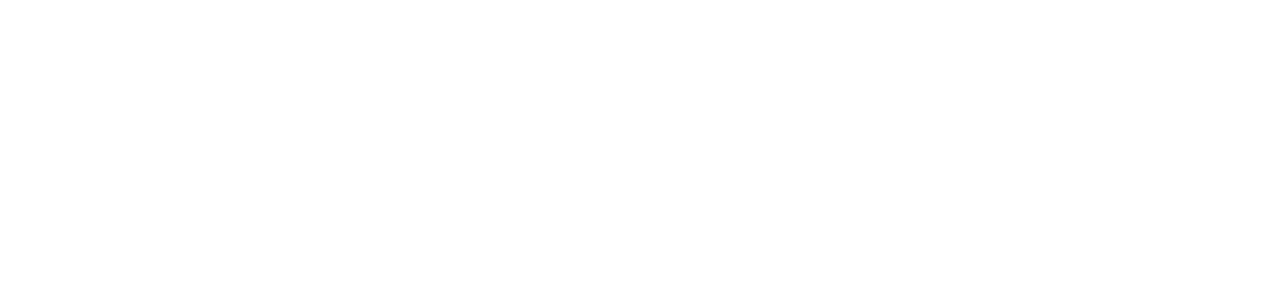
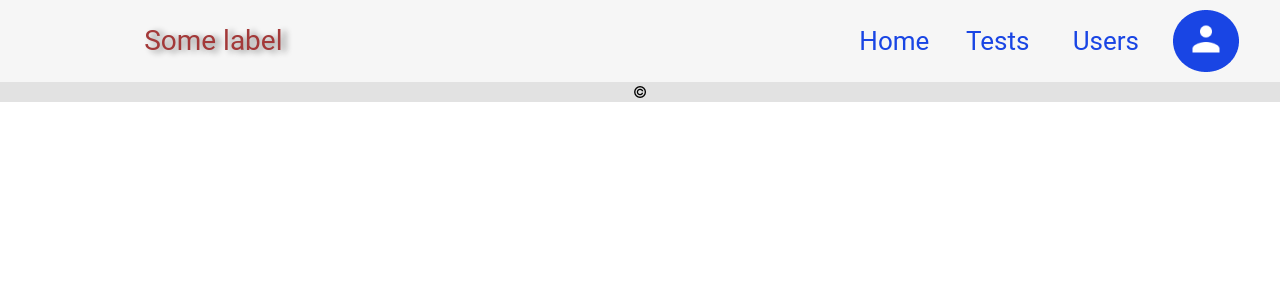
Before and after one commit to Enyazabi/diploma, a React (Create React App) app: page / in a window 1280 px wide. Shown: the top 300 px of the page. Built offline with nearby package versions, Linux system fonts and the light colour scheme.

Commit message:
Footer component was created

```diff
--- a/src/App.js
+++ b/src/App.js
@@ -1,14 +1,15 @@
-
 import React from 'react';
 import './App.css';
-
+import HeaderComponent from "./Components/HeaderComponent";
+import FooterComponent from "./Components/FooterComponent";
 
 
 function App() {
     return (
 
         <div className="App">
-
+            <HeaderComponent isAdmin={false} />
+            <FooterComponent/>
         </div>
     );
 }
--- /dev/null
+++ b/src/Components/Footer.styled.js
@@ -0,0 +1,6 @@
+import styled from 'styled-components';
+
+export const Footer = styled.footer`
+background: rgba(197, 197, 197, 0.49);;
+
+   `;
--- /dev/null
+++ b/src/Components/FooterComponent.jsx
@@ -0,0 +1,11 @@
+import * as React from 'react';
+import {Footer} from "./Footer.styled";
+
+const FooterComponent = () => {
+  return(
+      <Footer>©</Footer>
+
+  )
+};
+
+export default FooterComponent;
--- /dev/null
+++ b/src/Components/Header.styled.js
@@ -0,0 +1,9 @@
+import styled from 'styled-components';
+
+export const Header = styled.header`
+background: rgba(237, 237, 237, 0.49);
+display: grid;
+grid-template-columns: repeat(3, 1fr);
+padding-top: 10px;
+padding-bottom: 10px;
+   `;
--- /dev/null
+++ b/src/Components/HeaderComponent.jsx
@@ -0,0 +1,32 @@
+import * as React from 'react';
+
+import { Button } from "../UI/Controls/Buttons.styled";
+import {UserIcon} from "../UI/Icon.styled";
+import { AdminIcon } from "../UI/Icon.styled";
+import {Header} from "./Header.styled";
+import {NavWrapper} from "./NavWrapper.styled";
+import {Label} from "../UI/Label.styled";
+
+
+
+const HeaderComponent = (option) => {
+    return(
+        <Header>
+            <Label> Some label </Label>
+            <NavWrapper>
+                <Button> Home </Button>
+                <Button> Tests </Button>
+                <Button> Users </Button>
+                {
+                    option.isAdmin?
+                        <AdminIcon/>
+                        :
+                        <UserIcon/>
+                }
+            </NavWrapper>
+        </Header>
+
+    )
+};
+
+export default HeaderComponent;
--- /dev/null
+++ b/src/Components/NavWrapper.styled.js
@@ -0,0 +1,7 @@
+import styled from 'styled-components';
+
+export const NavWrapper = styled.nav`
+display: grid;
+grid-template-columns: repeat(4,1fr);
+grid-column: 3/4;
+    `;
--- /dev/null
+++ b/src/UI/Controls/Buttons.styled.js
@@ -0,0 +1,24 @@
+import styled from 'styled-components';
+
+export const Button = styled.button`
+    font-family: Roboto;
+    font-style: normal;
+    font-weight: ${(props) => (props.variant==='signUp'?'bold':'normal')};
+    font-size: ${(props) => (props.variant==='signUp'?'20px':'26px')};
+    line-height: 30px;
+    border: none;
+    background: none;
+    outline: none;
+    align-items: flex-end;
+    text-align: justify;
+
+    cursor: pointer;
+
+    color: ${(props) => (props.variant==='signUp'?'white':'#1945E4')};
+    :hover {
+        color: #142D86;
+        text-decoration: underline;
+    };
+    :active {
+        color: grey;
+`;
--- /dev/null
+++ b/src/UI/Icon.styled.js
@@ -0,0 +1,12 @@
+import styled from 'styled-components';
+
+export const UserIcon = styled.div`
+    background: url('/User_logo.png');
+    width: 66px;
+    height: 62px;
+
+`;
+
+export const AdminIcon = styled(UserIcon)`
+    background: url('/admin_user_logo.png');
+`;
--- /dev/null
+++ b/src/UI/Label.styled.js
@@ -0,0 +1,13 @@
+import styled from 'styled-components';
+
+export const Label = styled.label`
+  display: grid;
+  font-family: Roboto;
+  font-style: normal;
+  font-weight: medium;
+  font-size: 28px;
+  line-height: 33px;
+  text-shadow: 5px 2px 6px grey;
+  color: #A33939;
+  margin-top: 14px;
+`;
```
Also changed, not shown: public/User_logo.png (added), public/admin_user_logo.png (added).
